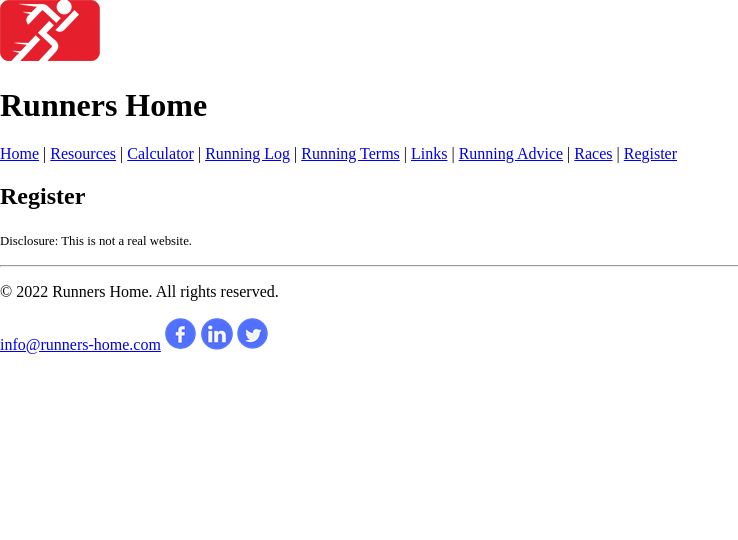
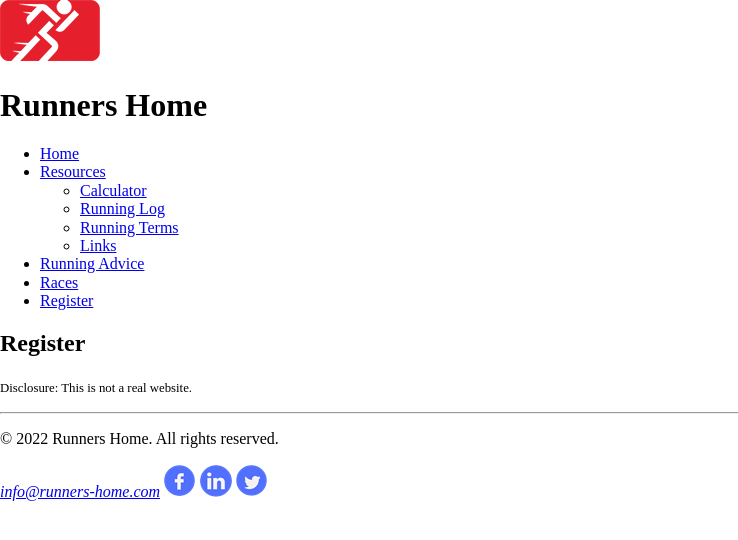
Before and after one commit to tlg-24-05-visa-sde-1/sd-section-exercise, a plain HTML site: page register.html in a window 1280 px wide. Shown: the whole page, without its empty margins (0-738 px from the left). Drawn offline with nearby package versions, Linux system fonts and the light colour scheme.

Commit message:
sectioned register.html

```diff
--- a/register.html
+++ b/register.html
@@ -1,42 +1,58 @@
 <!DOCTYPE html>
 <html lang="en">
   <head>
-<meta charset="UTF-8">
-<meta name="viewport" content="width=device-width, initial-scale=1">
-<link rel="stylesheet" href="../styles/normalize.css">
-<link rel="stylesheet" href="../styles/styles.css">
-<link rel="stylesheet" href="../styles/home-styles.css">
+    <meta charset="UTF-8" />
+    <meta name="viewport" content="width=device-width, initial-scale=1" />
+    <link rel="stylesheet" href="../styles/normalize.css" />
+    <link rel="stylesheet" href="../styles/styles.css" />
+    <link rel="stylesheet" href="../styles/home-styles.css" />
     <title>Register - Runners Home</title>
   </head>
   <body>
+    <header>
       <a href="index.html">
-  <img src="images/runners-home.png" alt="Runners Home">
+        <img src="images/runners-home.png" alt="Runners Home" />
       </a>
       <h1>Runners Home</h1>
-<div>
-  <a href="index.html">Home</a> |
-  <a href="resources/index.html">Resources</a> |
-  <a href="resources/calculator.html">Calculator</a> |
-  <a href="resources/run-log.html">Running Log</a> |
-  <a href="resources/terms.html">Running Terms</a> |
-  <a href="resources/links.html">Links</a> |
-  <a href="advice/index.html">Running Advice</a> |
-  <a href="races.html">Races</a> |
-  <a href="register.html">Register</a>
-</div>
+
+      <nav>
+        <ul>
+          <li><a href="index.html">Home</a></li>
+          <li><a href="resources/index.html">Resources</a></li>
+          <ul>
+            <li><a href="resources/calculator.html">Calculator</a></li>
+            <li><a href="resources/run-log.html">Running Log</a></li>
+            <li><a href="resources/terms.html">Running Terms</a></li>
+            <li><a href="resources/links.html">Links</a></li>
+          </ul>
+          <li><a href="advice/index.html">Running Advice</a></li>
+          <li><a href="races.html">Races</a></li>
+          <li><a href="register.html">Register</a></li>
+        </ul>
+      </nav>
+    </header>
+    <main>
+      <section id="register">
         <h2>Register</h2>
         <!--Placeholder for Registration Form -->
         <p><small>Disclosure: This is not a real website.</small></p>
-<hr>
+        <hr />
+      </section>
+    </main>
+    <footer>
       <p>&copy; 2022 Runners Home. All rights reserved.</p>
-<div>
+      <address>
         <a href="mailto:info@runners-home.com">info@runners-home.com</a>
         <a href="https://www.facebook.com/webucator">
-    <img src="images/facebook-icon.png" alt="Facebook Icon"></a>
+          <img src="images/facebook-icon.png" alt="Facebook Icon"
+        /></a>
         <a href="https://www.linkedin.com/companies/webucator">
-    <img src="images/linkedin-icon.png" alt="LinkedIn Icon"></a>
+          <img src="images/linkedin-icon.png" alt="LinkedIn Icon"
+        /></a>
         <a href="https://twitter.com/webucator">
-    <img src="images/twitter-icon.png" alt="Twitter Icon"></a>
-</div>
+          <img src="images/twitter-icon.png" alt="Twitter Icon"
+        /></a>
+      </address>
+    </footer>
   </body>
 </html>
```
Lines whose indentation alone changed are shown as unchanged.
